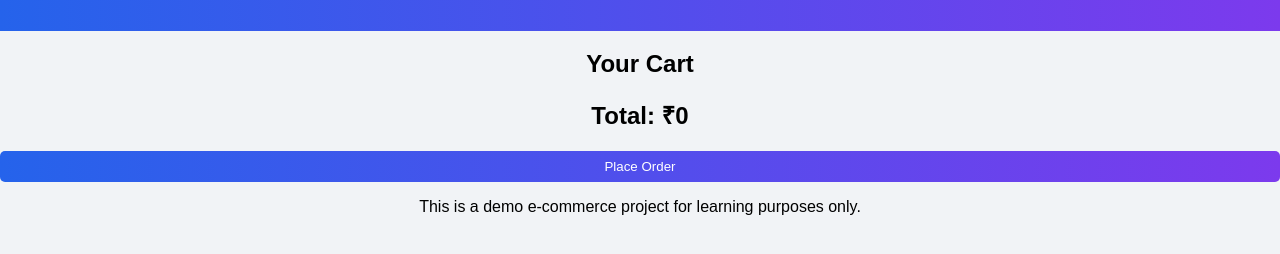
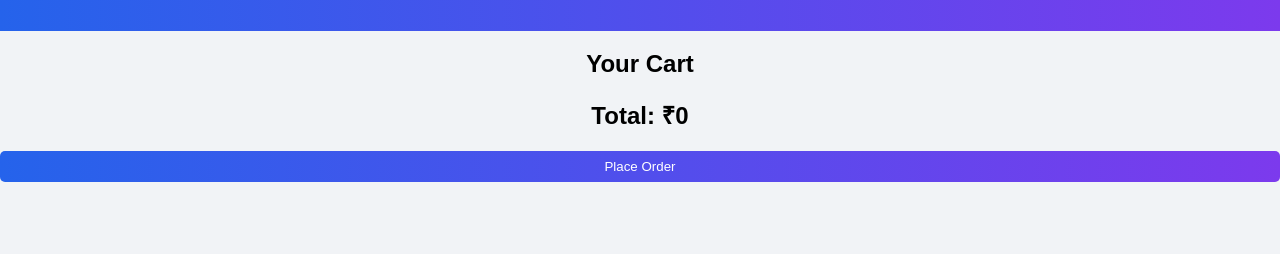
Before and after one commit to rishikakosari/shopsphere-ecommerce, a plain HTML site: page cart.html in a window 1280 px wide. Shown: the part 62-316 px from the top of the page. Drawn offline with Linux system fonts and the light colour scheme.

Commit message:
Update cart.html

```diff
--- a/cart.html
+++ b/cart.html
@@ -18,10 +18,6 @@
 
 <button onclick="checkout()">Place Order</button>
 
-<p style="text-align:center;">
-This is a demo e-commerce project for learning purposes only.
-</p>
-
 <script src="script.js"></script>
 </body>
 </html>
```
